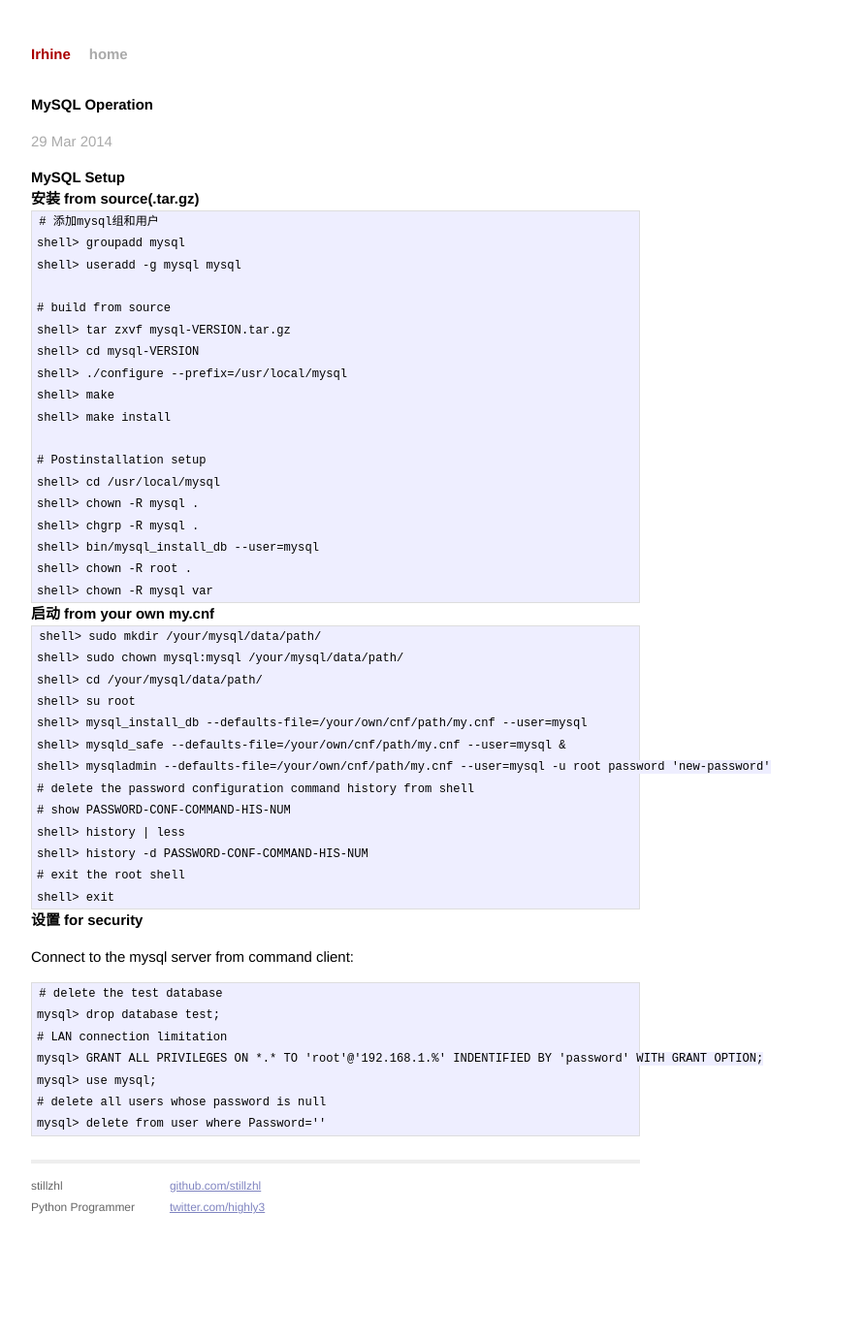
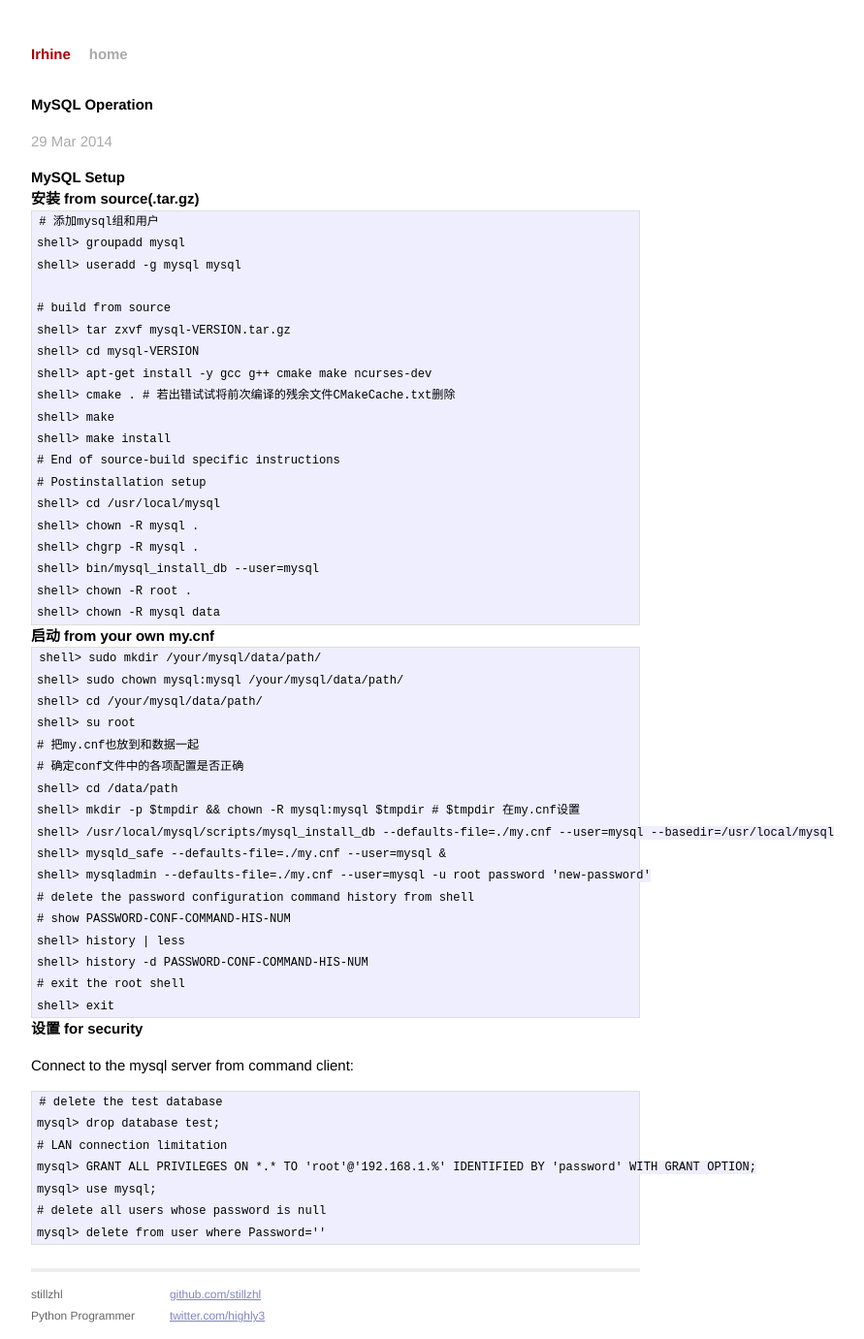
Before and after one commit to stillzhl/stillzhl.github.io, a Jekyll site: the page built from _posts/2014-03-29-mysql-operation.md, in a window 1280 px wide. Shown: the whole page at 97% size, without its empty margins (294-1185 px from the left). Built offline with Jekyll 4.4.1, drawn with Linux system fonts in a browser that asks for light colours; Markdown is read by kramdown in place of the engine named in the settings; before the commit the page ends 1269 px from its top, so only the background shows below that.

Commit message:
correct mysql operation

```diff
--- a/_posts/2014-03-29-mysql-operation.md
+++ b/_posts/2014-03-29-mysql-operation.md
@@ -14,17 +14,18 @@
     # build from source
     shell> tar zxvf mysql-VERSION.tar.gz
     shell> cd mysql-VERSION
-    shell> ./configure --prefix=/usr/local/mysql
+    shell> apt-get install -y gcc g++ cmake make ncurses-dev
+    shell> cmake . # 若出错试试将前次编译的残余文件CMakeCache.txt删除
     shell> make
     shell> make install
-
+    # End of source-build specific instructions
     # Postinstallation setup
     shell> cd /usr/local/mysql
     shell> chown -R mysql .
     shell> chgrp -R mysql .
     shell> bin/mysql_install_db --user=mysql
     shell> chown -R root .
-    shell> chown -R mysql var
+    shell> chown -R mysql data
 
 #### 启动 from your own my.cnf
 
@@ -32,9 +33,13 @@
     shell> sudo chown mysql:mysql /your/mysql/data/path/
     shell> cd /your/mysql/data/path/
     shell> su root
-    shell> mysql_install_db --defaults-file=/your/own/cnf/path/my.cnf --user=mysql
-    shell> mysqld_safe --defaults-file=/your/own/cnf/path/my.cnf --user=mysql &
-    shell> mysqladmin --defaults-file=/your/own/cnf/path/my.cnf --user=mysql -u root password 'new-password'
+    # 把my.cnf也放到和数据一起
+    # 确定conf文件中的各项配置是否正确
+    shell> cd /data/path
+    shell> mkdir -p $tmpdir && chown -R mysql:mysql $tmpdir # $tmpdir 在my.cnf设置
+    shell> /usr/local/mysql/scripts/mysql_install_db --defaults-file=./my.cnf --user=mysql --basedir=/usr/local/mysql
+    shell> mysqld_safe --defaults-file=./my.cnf --user=mysql &
+    shell> mysqladmin --defaults-file=./my.cnf --user=mysql -u root password 'new-password'
     # delete the password configuration command history from shell
     # show PASSWORD-CONF-COMMAND-HIS-NUM
     shell> history | less
@@ -49,7 +54,7 @@
     # delete the test database
     mysql> drop database test;
     # LAN connection limitation
-    mysql> GRANT ALL PRIVILEGES ON *.* TO 'root'@'192.168.1.%' INDENTIFIED BY 'password' WITH GRANT OPTION;
+    mysql> GRANT ALL PRIVILEGES ON *.* TO 'root'@'192.168.1.%' IDENTIFIED BY 'password' WITH GRANT OPTION;
     mysql> use mysql;
     # delete all users whose password is null
     mysql> delete from user where Password=''
```
